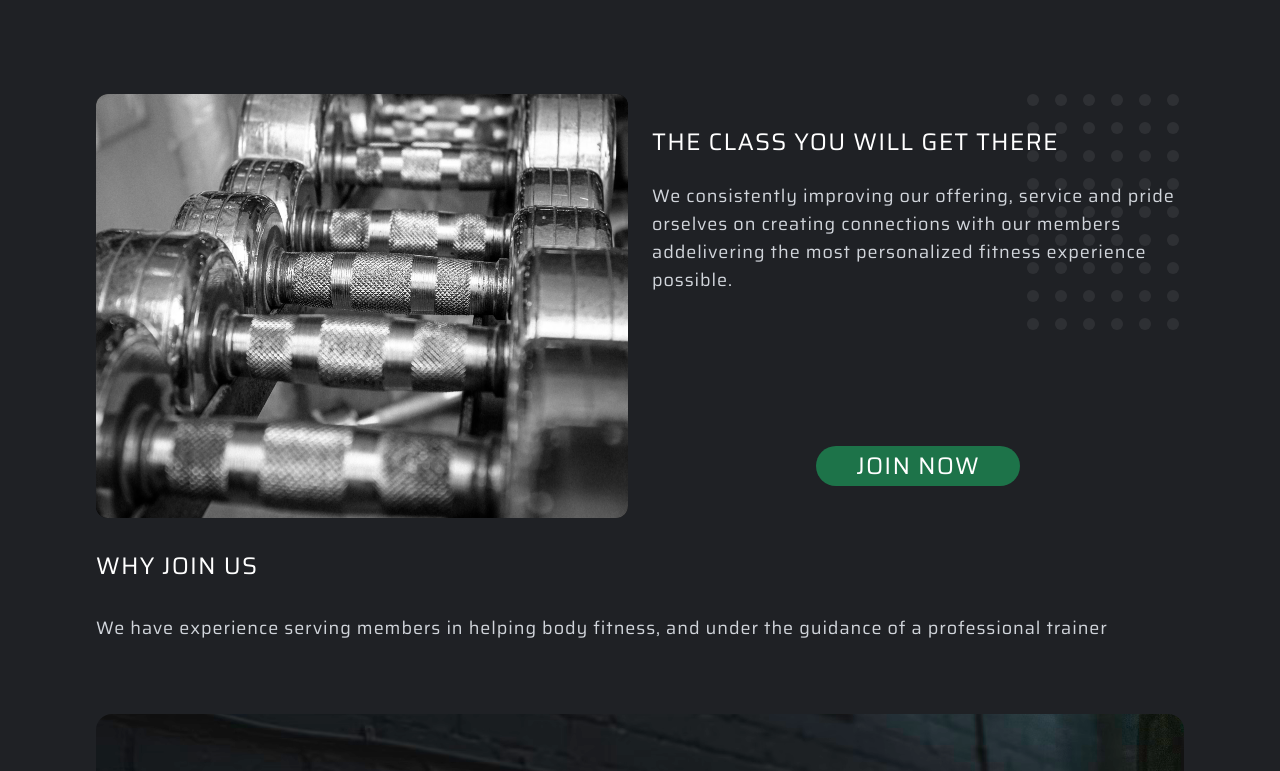
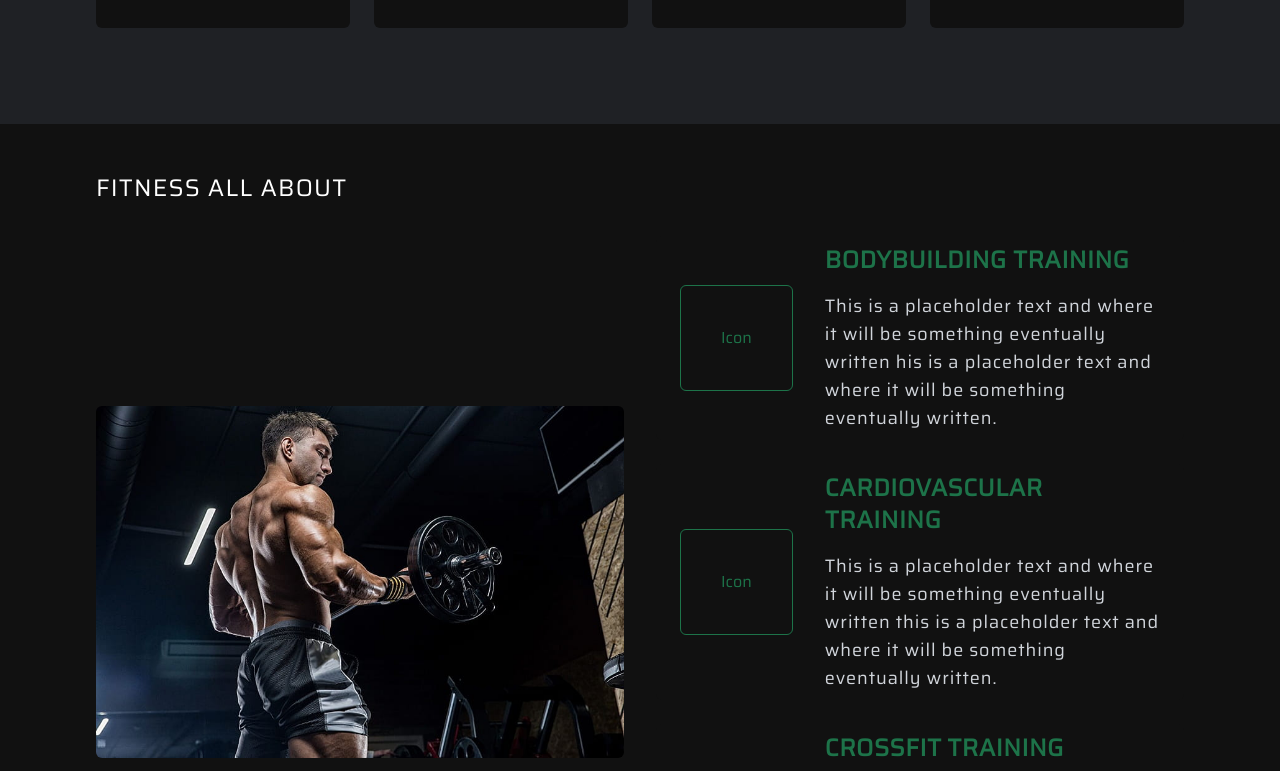
Before and after one commit to zrvnarmarin/IM-Digital---Fitness, a Next.js app in the folder fitness-site/: page / in a window 1280 px wide. Shown: the part 1303-2074 px from the top of the page. Built offline with nearby package versions, Linux system fonts and the light colour scheme.

Commit message:
explore our program section and cxlasses section at home page restyled; components parametrized and added new type and placeholder array data;

```diff
--- a/fitness-site/app/(home-sections)/ExploreOurProgram.tsx
+++ b/fitness-site/app/(home-sections)/ExploreOurProgram.tsx
@@ -8,7 +8,7 @@ export default function ExploreOurProgram() {
       <h1 className="uppercase font-normal text-white text-2xl tracking-wider">
         Explore Our Program
       </h1>
-      <div className="grid grid-cols-1 md:grid-cols-2 lg:grid-cols-4 xl:grid-cols-4 gap-6 pt-8 md:pt-12">
+      <div className="grid grid-cols-1 md:grid-cols-2 xl:grid-cols-4 gap-6 pt-8 md:pt-12">
         {programs.map((programCard) => (
           <ProgramCard
             key={programCard.title}
@@ -40,15 +40,15 @@ export function ProgramCard({
   return (
     <div
       //#1F2125
-      className="flex flex-col gap-8 rounded-md p-6 bg-[#111317] duration-100 border border-[#1D7349]"
+      className="flex flex-col gap-8 rounded-md p-8 bg-[#111111] duration-100 "
     >
-      <div className="flex flex-row md:flex-col gap-4 items-center">
-        <div className="bg-[#1D7349] rounded-xl p-2 w-fit">{icon()}</div>
-        <p className="text-2xl text-start text-[#1D7349] leading-7 font-bold tracking-wider uppercase">
+      <div className="flex flex-row md:flex-col gap-4 items-center md:items-start">
+        <div className=" bg-[#1D7349] rounded-xl p-2 w-fit">{icon()}</div>
+        <p className="w-full text-xl md:text-2xl lg:text-3xl tracking-normal text-start text-[#1D7349] leading-7 font-semibold ">
           {title}
         </p>
       </div>
-      <p className="normal-case tracking-wider text-md md:text-md lg:text-lg text-gray-300 leading-2 font-normal">
+      <p className="normal-case tracking-wider text-md md:text-lg text-gray-300 leading-2 font-normal">
         {description}
       </p>
     </div>
--- a/fitness-site/app/(home-sections)/TheClassYouWillGetThereSection.tsx
+++ b/fitness-site/app/(home-sections)/TheClassYouWillGetThereSection.tsx
@@ -1,44 +1,95 @@
 import React from "react";
 import Link from "next/link";
-import { DotsImage } from "@/public/Icons";
+import { DotsImage, TwoHumansIcons } from "@/public/Icons";
 import Image from "next/image";
-import ExampleImage from "../../public/AboutUsGridImageOne.avif";
+import ExampleImage from "../../public/homePageSecondImage.jpg";
 
 export default function TheClassYouWillGetThereSection() {
   return (
-    <section className="px-6 md:px-8 lg:px-24 pl-8 pt-24 pb-8 grid grid-cols-1 md:grid-cols-2 gap-6">
+    <section className="flex flex-col  bg-[#111111] mt-24">
+
+      <h1 className="uppercase font-normal text-white text-2xl tracking-wider w-full px-6 md:px-8 lg:px-24 pt-12">
+        Fitness All About
+      </h1>
+
+      <div className="w-full px-6 md:px-8 lg:px-24 pl-8 pb-24 grid grid-cols-1 xl:grid-cols-2 gap-8">
+
         <div className="text-white flex items-center justify-center">
-        <div className="relative group h-full w-full bg-black p-12 rounded-xl overflow-hidden cursor-pointer">
+          <div className="relative flex items-center justify-center group h-full w-full rounded-xl  cursor-pointer">
             <Image
               priority
               src={ExampleImage}
               alt="alt"
-            fill={true}
+              // fill={true} slika s ovim propertijem ocito zauzima mjesta koliko mu flexbox sirina i njegova visina dopustaju
               className="object-cover rounded-md"
             />
           </div>
         </div>
         <div className="flex flex-col gap-6 py-8 relative">
-        <div className="absolute right-0 top-0 z-30 hidden md:block">
+          {/* <div className="absolute right-0 top-0 z-30 hidden md:block">
             <DotsImage />
-        </div>
-        <h1 className="uppercase font-normal text-white text-2xl text-start tracking-wider">
-          The Class You Will Get There
-        </h1>
-        <p className="normal-case tracking-wider text-md md:text-md lg:text-lg text-gray-300 leading-2 font-normal">
-          We consistently improving our offering, service and pride orselves on
-          creating connections with our members addelivering the most
-          personalized fitness experience possible.
-        </p>
-        <div className="pt-8 md:pt-32 flex justify-center">
-          <Link
-            href="/programs"
-            className="text-white uppercase hover:scale-105 text-lg lg:text-xl xl:text-2xl font-normal leading-10 tracking-wider bg-[#1D7349] hover:bg-[#34a26d] px-10 py-1 rounded-full"
-          >
-            Join Now
-          </Link>
+          </div> */}
+          {/* <h1 className="uppercase font-normal text-white text-2xl tracking-wider">
+            Explore Our Program
+          </h1> */}
+          <ul className="flex flex-col gap-6">
+            {secondSectionCardsData.map(card =>
+              <SecondHomeSectionCard key={card.id} card={card} />
+            )}
+          </ul>
         </div>
       </div>
     </section>
   );
 }
+
+export const SecondHomeSectionCard = ({ card } : { card: SeconSectionCardType }) => {
+  return (
+    <li
+      //#1F2125
+      className="group flex flex-col md:flex-row gap-8 rounded-md bg-[#111111] duration-100 hover:bg-[#161616] py-2 px-6"
+    >
+      <div className="flex gap-4 items-center">
+        <div className="border border-[#1D7349] group-hover:border-white group-hover:bg-white duration-100 rounded-md p-4 md:p-6 lg:p-10">
+          <span className="text-[#1D7349]">{card.icon}</span>
+        </div>
+      </div>
+      <div className="flex flex-col gap-4">
+        <div className="flex flex-row md:flex-col items-center md:items-start">
+          {/* <div className=" bg-[#1D7349] rounded-xl p-2 w-fit">{icon()}</div> */}
+          <p className="font-semibold text-[#1D7349] text-lg md:text-xl lg:text-2xl tracking-wide uppercase">
+            {card.mainTitle}
+          </p>
+        </div>
+        <p className="normal-case tracking-wider text-md md:text-lg text-gray-300 leading-2 font-normal">
+          {card.description}
+        </p>
+      </div>
+    </li>
+  );
+};
+
+export type SeconSectionCardType = {
+  icon: string; //za sad
+  mainTitle: string;
+  description: string;
+}
+
+const secondSectionCardsData = [
+  {
+    id: 1,
+    icon: 'Icon',
+    mainTitle: 'Bodybuilding training',
+    description: 'This is a placeholder text and where it will be something eventually written his is a placeholder text and where it will be something eventually written.'
+  },{
+    id: 2,
+    icon: 'Icon',
+    mainTitle: 'Cardiovascular training',
+    description: 'This is a placeholder text and where it will be something eventually written this is a placeholder text and where it will be something eventually written.'
+  },{
+    id: 3,
+    icon: 'Icon',
+    mainTitle: 'CrossFit training',
+    description: 'This is a placeholder text and where it will be something eventually written this is a placeholder text and where it will be something eventually written.'
+  }
+]
--- a/fitness-site/app/programs/(programs-sections)/ProgramCardsSection.tsx
+++ b/fitness-site/app/programs/(programs-sections)/ProgramCardsSection.tsx
@@ -43,9 +43,6 @@ export function ProgramCard({
         />
       </div>
       <div className="flex gap-4 items-center px-8">
-        {/* <div className="bg-[#1D7349] rounded-xl p-2 w-12 h-12 flex items-center justify-center">
-          {program.icon()}
-        </div> */}
         <p className="text-xl lg:text-3xl tracking-normal text-start text-white leading-7 font-semibold ">
           {program.title}
         </p>
```
Also changed, not shown: fitness-site/public/dumbell-fitness-svgrepo-com (1).svg (added), fitness-site/public/homePageSecondImage.jpg (added). Lines whose indentation alone changed are shown as unchanged.
